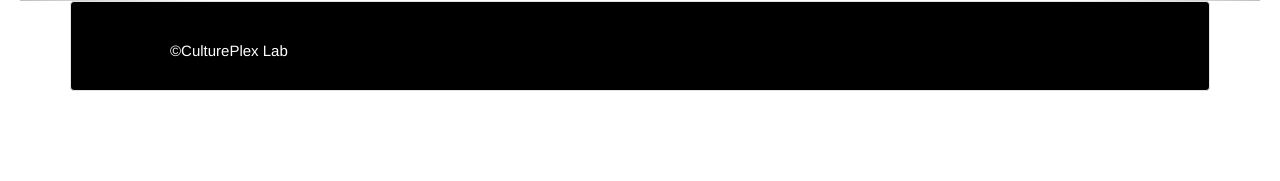
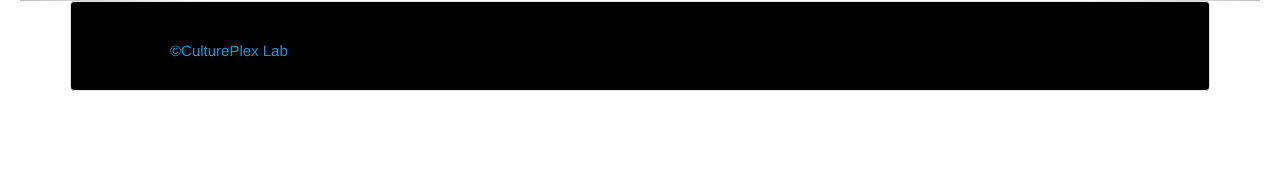
Before and after one commit to CulturePlex/skeleton, a Django app: template skeleton/projects/templates/index.html in a window 1280 px wide. Shown: the part 619-800 px from the top of the page. Run offline with Django 3.2, Linux system fonts and the light colour scheme; the template is opened without the code that fills it, so the values that code supplies are empty; parts of the project's set-up code (start-up, migrations or seed data) failed here and were passed over; some libraries are stand-ins or nearby versions.

Commit message:
Switched the colours between the h1 and the h3.

```diff
--- a/skeleton/skeleton/static/css/base.css
+++ b/skeleton/skeleton/static/css/base.css
@@ -57,7 +57,7 @@ p {
 }
 
 h1 {
-    color: #ff6707;
+    color: #565051;
 }
 
 h2 {
@@ -69,7 +69,7 @@ h4 {
 }
 
 h3 {
-    color: #777;
+    color: #ff6707;
 }
 
 a {
@@ -82,5 +82,5 @@ a {
 
 a {
     padding-left: 80px;
-    color: white;
+    color: #1995dc;
 }
```
